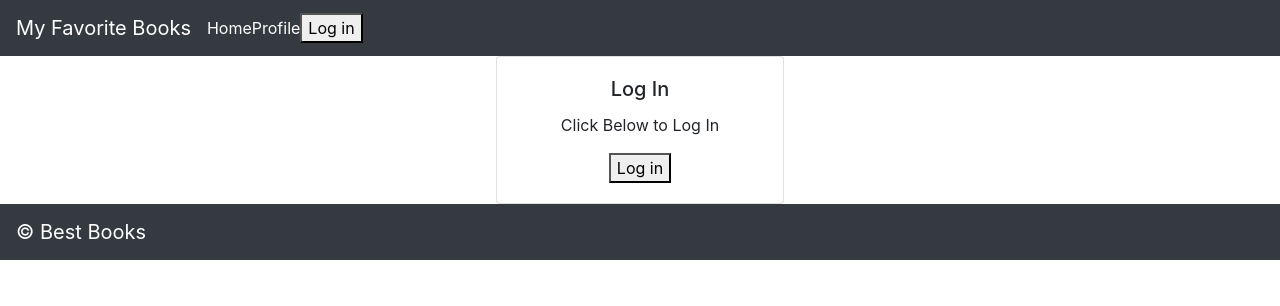
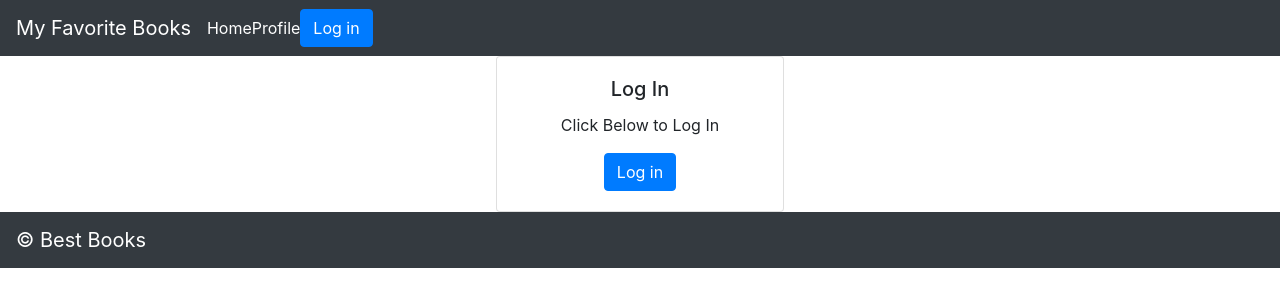
Before and after one commit to masonaviles/best-books-front-end, a React (Create React App) app: page / in a window 1280 px wide. Shown: the top 306 px of the page. Built offline with nearby package versions, Linux system fonts and the light colour scheme.

Commit message:
make buttons use bootstrap buttons

```diff
--- a/src/LoginButton.js
+++ b/src/LoginButton.js
@@ -1,5 +1,8 @@
 import React from 'react';
 import { useAuth0 } from '@auth0/auth0-react';
+import 'bootstrap/dist/css/bootstrap.min.css';
+import { Button } from 'react-bootstrap';
+
 
 function LoginButton() {
   const {
@@ -8,7 +11,7 @@ function LoginButton() {
   } = useAuth0();
 
   return !isAuthenticated && (
-    <button onClick={loginWithRedirect}>Log in</button>
+    <Button onClick={loginWithRedirect}>Log in</Button>
   );
 }
 
--- a/src/LogoutButton.js
+++ b/src/LogoutButton.js
@@ -1,5 +1,7 @@
 import React from 'react';
 import { useAuth0 } from '@auth0/auth0-react';
+import 'bootstrap/dist/css/bootstrap.min.css';
+import { Button } from 'react-bootstrap';
 
 function LogoutButton() {
   const {
@@ -8,9 +10,9 @@ function LogoutButton() {
   } = useAuth0();
 
   return isAuthenticated && (
-    <button onClick={() => {
+    <Button onClick={() => {
       logout({ returnTo: window.location.origin });
-    }}>Log out</button>
+    }}>Log out</Button>
   );
 }
 
--- a/src/index.js
+++ b/src/index.js
@@ -2,6 +2,7 @@ import React from 'react';
 import ReactDOM from 'react-dom';
 import App from './App';
 import { Auth0Provider } from '@auth0/auth0-react';
+import 'bootstrap/dist/css/bootstrap.min.css';
 
 ReactDOM.render(
   <Auth0Provider
```
Also changed, not shown: 1 other file (tests, documents, lock files or other folders).
